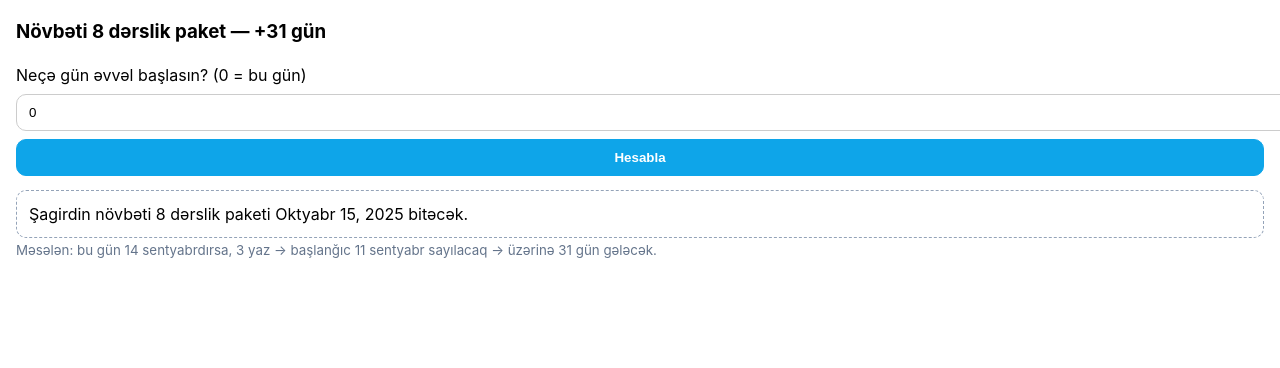
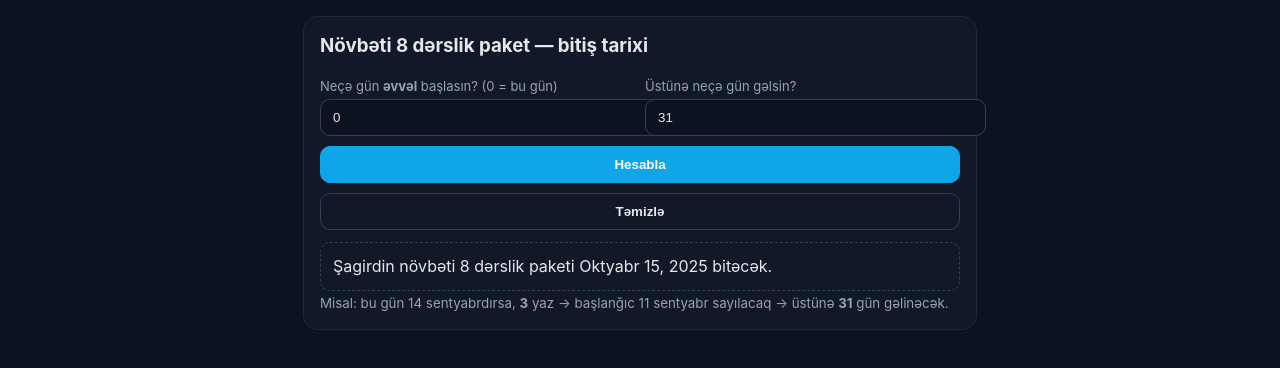
Before and after one commit to gachaystdschool/lessoncalculator, a plain HTML site: page index.html in a window 1280 px wide. Both pictures are taken after a click on the button "Hesabla". Drawn offline with Linux system fonts and the light colour scheme.

Commit message:
new verson 14 sep 2025

```diff
--- a/index.html
+++ b/index.html
@@ -3,64 +3,91 @@
 <head>
   <meta charset="utf-8">
   <meta name="viewport" content="width=device-width,initial-scale=1">
-  <title>Növbəti paket (+31 gün) — iPhone uyğun</title>
+  <title>Növbəti paket — gün əlavə et</title>
   <style>
-    body{font:16px/1.4 -apple-system,system-ui,Segoe UI,Roboto,Arial,sans-serif;margin:16px}
-    label{display:block;margin:8px 0 4px}
-    input,button{width:100%;padding:10px 12px;margin:4px 0;border:1px solid #ccc;border-radius:10px}
-    .btn{background:#0ea5e9;color:#fff;border-color:#0ea5e9;font-weight:600}
-    .msg{margin-top:10px;padding:12px;border:1px dashed #94a3b8;border-radius:10px}
-    small{color:#64748b}
+    :root{ --bg:#0b1220; --card:#111827; --border:#334155; --text:#e5e7eb; --muted:#94a3b8; --prim:#0ea5e9; }
+    body{font:16px/1.4 -apple-system,system-ui,Segoe UI,Roboto,Arial,sans-serif;margin:0;background:#0b1220;color:var(--text);padding:16px}
+    .card{max-width:640px;margin:0 auto;background:var(--card);border:1px solid #1f2937;border-radius:14px;padding:16px}
+    h3{margin:0 0 12px}
+    .row{display:flex;gap:10px;flex-wrap:wrap;margin:10px 0}
+    .ctrl{flex:1 1 220px; min-width:180px}
+    label{display:block;margin:6px 0 4px;color:var(--muted);font-size:13px}
+    input,button{width:100%;padding:10px 12px;border:1px solid var(--border);border-radius:10px;background:#0b1220;color:var(--text)}
+    input:focus{outline:none;border-color:#38bdf8;box-shadow:0 0 0 3px rgba(56,189,248,.25)}
+    .actions{display:flex;gap:10px;flex-wrap:wrap}
+    .btn{background:var(--prim);border-color:var(--prim);color:#fff;font-weight:600;cursor:pointer}
+    .btn.ghost{background:transparent;color:var(--text);border-color:var(--border)}
+    .msg{margin-top:12px;padding:12px;border:1px dashed var(--border);border-radius:10px}
+    small{color:var(--muted)}
   </style>
 </head>
 <body>
-  <h3>Növbəti 8 dərslik paket — +31 gün</h3>
+  <div class="card">
+    <h3>Növbəti 8 dərslik paket — bitiş tarixi</h3>
 
-  <label for="offset">Neçə gün əvvəl başlasın? (0 = bu gün)</label>
-  <input id="offset" type="number" inputmode="numeric" pattern="[0-9]*" min="0" value="0">
+    <div class="row">
+      <div class="ctrl">
+        <label for="offset">Neçə gün <b>əvvəl</b> başlasın? (0 = bu gün)</label>
+        <input id="offset" type="number" inputmode="numeric" pattern="[0-9]*" min="0" value="0">
+      </div>
+      <div class="ctrl">
+        <label for="addDays">Üstünə neçə gün gəlsin?</label>
+        <input id="addDays" type="number" inputmode="numeric" pattern="[0-9]*" min="1" value="31">
+      </div>
+    </div>
 
-  <button id="go" type="button" class="btn">Hesabla</button>
+    <div class="actions">
+      <button id="go" type="button" class="btn">Hesabla</button>
+      <button id="clear" type="button" class="btn ghost">Təmizlə</button>
+    </div>
 
-  <div id="out" class="msg" style="display:none"></div>
-  <small>Məsələn: bu gün 14 sentyabrdırsa, 3 yaz → başlanğıc 11 sentyabr sayılacaq → üzərinə 31 gün gələcək.</small>
+    <div id="out" class="msg" style="display:none"></div>
+    <small>Misal: bu gün 14 sentyabrdırsa, <b>3</b> yaz → başlanğıc 11 sentyabr sayılacaq → üstünə <b>31</b> gün gəlinəcək.</small>
+  </div>
 
   <script>
     (function(){
       var months = ["Yanvar","Fevral","Mart","Aprel","May","İyun","İyul","Avqust","Sentyabr","Oktyabr","Noyabr","Dekabr"];
-      var $ = function(id){ return document.getElementById(id); };
-      var out = $("out"), offset = $("offset"), go = $("go");
+      function $(id){ return document.getElementById(id); }
+      var out = $("out"), offset = $("offset"), addDays = $("addDays"), go = $("go"), clr = $("clear");
 
       function fmtMonthDayYear(d){
-        var m = months[d.getMonth()];
-        var day = d.getDate();
-        var y = d.getFullYear();
-        return m + " " + day + ", " + y; // Oktyabr 10, 2025
+        return months[d.getMonth()] + " " + d.getDate() + ", " + d.getFullYear(); // Oktyabr 10, 2025
       }
       function startFrom(today, daysBack){
         var d = new Date(today.getFullYear(), today.getMonth(), today.getDate());
         d.setDate(d.getDate() - daysBack);
         return d;
       }
-      function add31(d){
+      function addDaysLocal(d, n){
         var x = new Date(d.getFullYear(), d.getMonth(), d.getDate());
-        x.setDate(x.getDate() + 31);
+        x.setDate(x.getDate() + n);
         return x;
       }
       function run(){
         var back = parseInt(offset.value, 10);
+        var plus = parseInt(addDays.value, 10);
         if (isNaN(back) || back < 0) back = 0;
+        if (isNaN(plus) || plus < 1) plus = 31;
         var now = new Date();
         var start = startFrom(now, back);
-        var end = add31(start);
+        var end = addDaysLocal(start, plus);
         out.style.display = "block";
         out.textContent = "Şagirdin növbəti 8 dərslik paketi " + fmtMonthDayYear(end) + " bitəcək.";
       }
+      function clearAll(){
+        offset.value = 0;
+        addDays.value = 31;
+        out.style.display = "none";
+        out.textContent = "";
+      }
+
       go.addEventListener("click", run, false);
+      clr.addEventListener("click", clearAll, false);
 
-      // iOS üçün: Enter basanda da hesablansın
-      offset.addEventListener("keydown", function(e){
-        if(e.key === "Enter"){ run(); }
-      }, false);
+      // iOS: Enter ilə də işlə
+      offset.addEventListener("keydown", function(e){ if(e.key==="Enter") run(); }, false);
+      addDays.addEventListener("keydown", function(e){ if(e.key==="Enter") run(); }, false);
     })();
   </script>
 </body>
```
